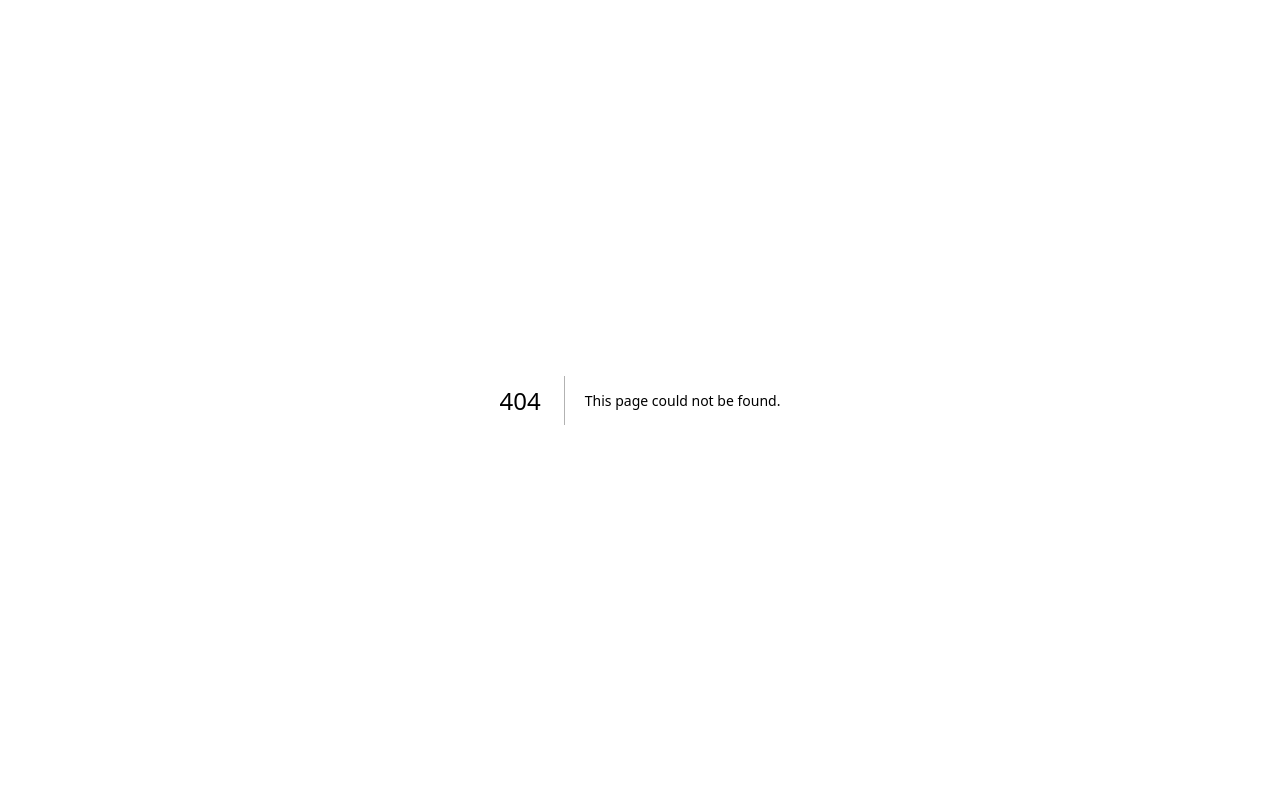
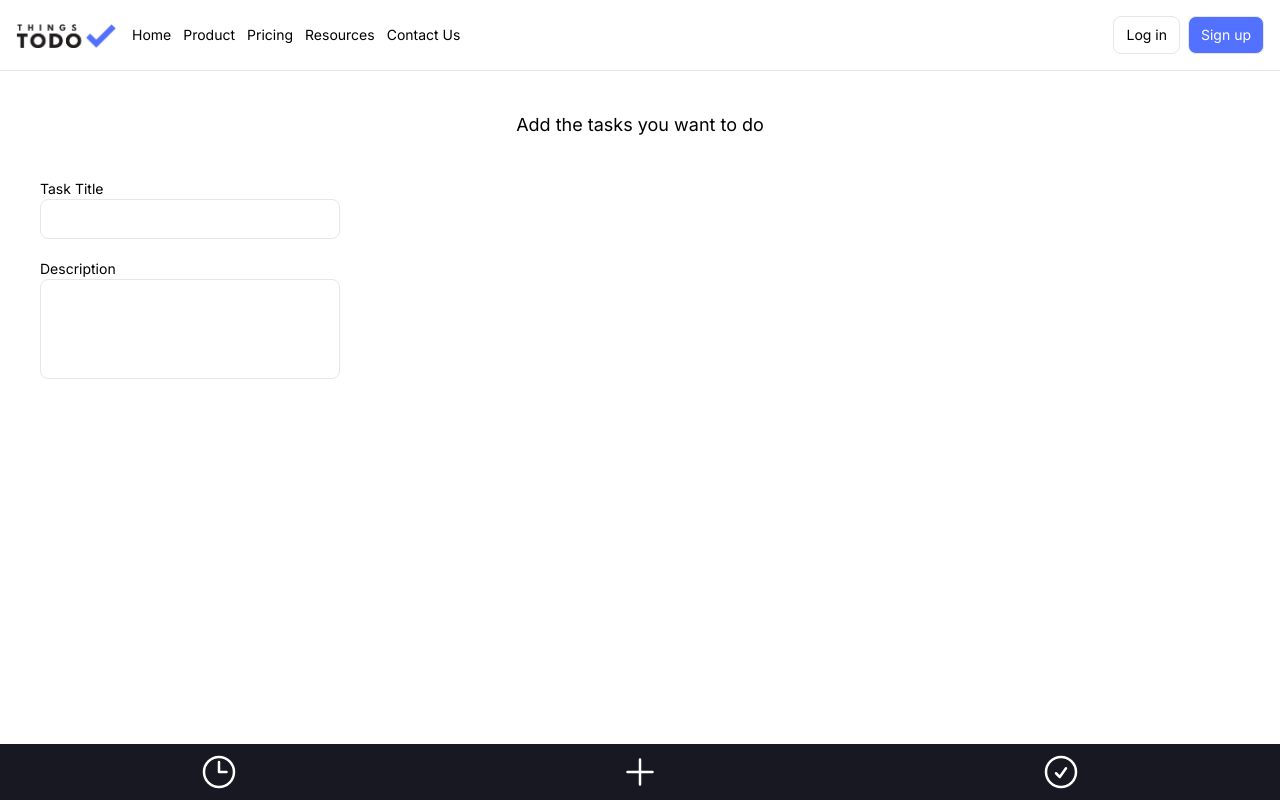
Before and after one commit to MingmaTenzing/thingstodo, a Next.js app: page /dashboard in a window 1280 px wide. Before the commit this address had no page. Built offline with nearby package versions, Linux system fonts and the light colour scheme; no server answers.

Commit message:
dashboard production

```diff
--- /dev/null
+++ b/src/components/BottomNavigationBar.js
@@ -0,0 +1,16 @@
+import { ClockIcon, PlusIcon, CheckCircleIcon } from "@heroicons/react/24/outline"
+
+
+function BottomNavigationBar() {
+  return (
+    <div className="fixed bottom-0 w-full p-2 bg-footer text-white">
+        <div className=" flex justify-around items-center">
+            <ClockIcon className="w-10 " />
+            <PlusIcon  className="w-10" />
+            <CheckCircleIcon className="w-10 " />
+
+        </div>
+    </div>
+  )
+}
+export default BottomNavigationBar
--- a/src/components/Nav.js
+++ b/src/components/Nav.js
@@ -1,30 +1,35 @@
 import { auth } from "@/firebase/init";
-import { height } from "@mui/system";
+
 import { signOut } from "firebase/auth";
-auth
 import Image from "next/image";
 import { useRouter } from "next/router";
 import { useState } from "react";
 import biglogo from "../assests/logoxl.png";
+import { ArrowLeftOnRectangleIcon } from '@heroicons/react/24/outline'
+
 function Nav({ user }) {
+  const [accountClick, setAccountClick] = useState(false);
 
   const router = useRouter();
 
 
 
   function logout() {
-    signOut(auth).then (() => {
-      console.log("logged out");
-      setCurrentUser();
+    signOut(auth)
+      .then(() => {
+        router.push('/signin')
+        console.log("logged out");
+        setCurrentUser();
 
-    }). catch((error) => {
-      console.log(error)
-    })
+      })
+      .catch((error) => {
+        console.log(error);
+      });
   }
   return (
-    <div className=" p-4 flex items-center justify-between">
+    <div className=" p-4 flex items-center justify-between border-b  ">
       <div className="flex items-center space-x-4 ">
-        <Image src={biglogo} alt="logo" className="w-[90px] md:w-[100px] " />
+        <Image src={biglogo} alt="logo" className="w-[90px] md:w-[100px] " onClick={() => router.push('/')}/>
         <div className="md:flex hidden space-x-3 text-sm">
           <p>Home</p>
           <p>Product</p>
@@ -35,8 +40,25 @@ function Nav({ user }) {
       </div>
       <div className="flex space-x-2">
         {user ? (
+          <>
+          <div
+            className="relative px-3 text-white py-2  rounded-full cursor-pointer pr-3"
+            onClick={() => setAccountClick(() => !accountClick)}
 
-          <div className=" px-3 text-white py-2  rounded-full cursor-pointer" onClick={logout}>{ <img src={user.photoURL} className='w-10' /> || <p className="bg-thingstodo py-1.5 px-3  rounded-full ">{(user.displayName[0]).toUpperCase()}</p> }</div>
+          >
+            {
+              <p className="bg-thingstodo py-1.5 px-3  rounded-full ">
+                {user.displayName[0].toUpperCase()}
+              </p>
+            }
+          </div>
+          {accountClick && ( <div onClick={logout} className=" cursor-pointer absolute top-[70px] border right-6 flex items-center p-2 rounded-lg space-x-2">
+         <ArrowLeftOnRectangleIcon className="w-5 text-red-500 " />
+            <h1 className="text-sm"> Logout</h1>
+            </div>)}
+
+            </>
+
         ) : (
           <>
             <button
--- /dev/null
+++ b/src/pages/dashboard/index.js
@@ -0,0 +1,47 @@
+import BottomNavigationBar from "@/components/BottomNavigationBar";
+import Nav from "@/components/Nav";
+import { auth } from "@/firebase/init";
+import { onAuthStateChanged } from "firebase/auth";
+import { useEffect, useState } from "react";
+
+function dashBoard () {
+    const [user, setUser] = useState();
+
+    useEffect (() => {
+        onAuthStateChanged(auth, (user) => {
+            if (user) {
+              setUser(user);
+              console.log(user)
+            }
+          })
+
+    }, [user])
+
+
+
+  return (
+    <div>
+
+        <Nav user={user} />
+
+
+
+        <main className="mt-10">
+            <h1 className="text-lg text-center "> Add the tasks you want <span> to do  </span> </h1>
+            <form  className="pl-10 mt-10 space-y-5">
+                <div>
+                <h1 className="text-sm">Task Title</h1>
+                <input type="text" className="border w-[300px] h-10 rounded-lg"></input>
+                </div>
+
+                <div>
+                <h1 className="text-sm">Description</h1>
+                <input type="text" className="border w-[300px] h-[100px] rounded-lg"></input>
+                </div>
+                </form>
+        </main>
+        <BottomNavigationBar />
+    </div>
+  )
+}
+export default dashBoard;
```
